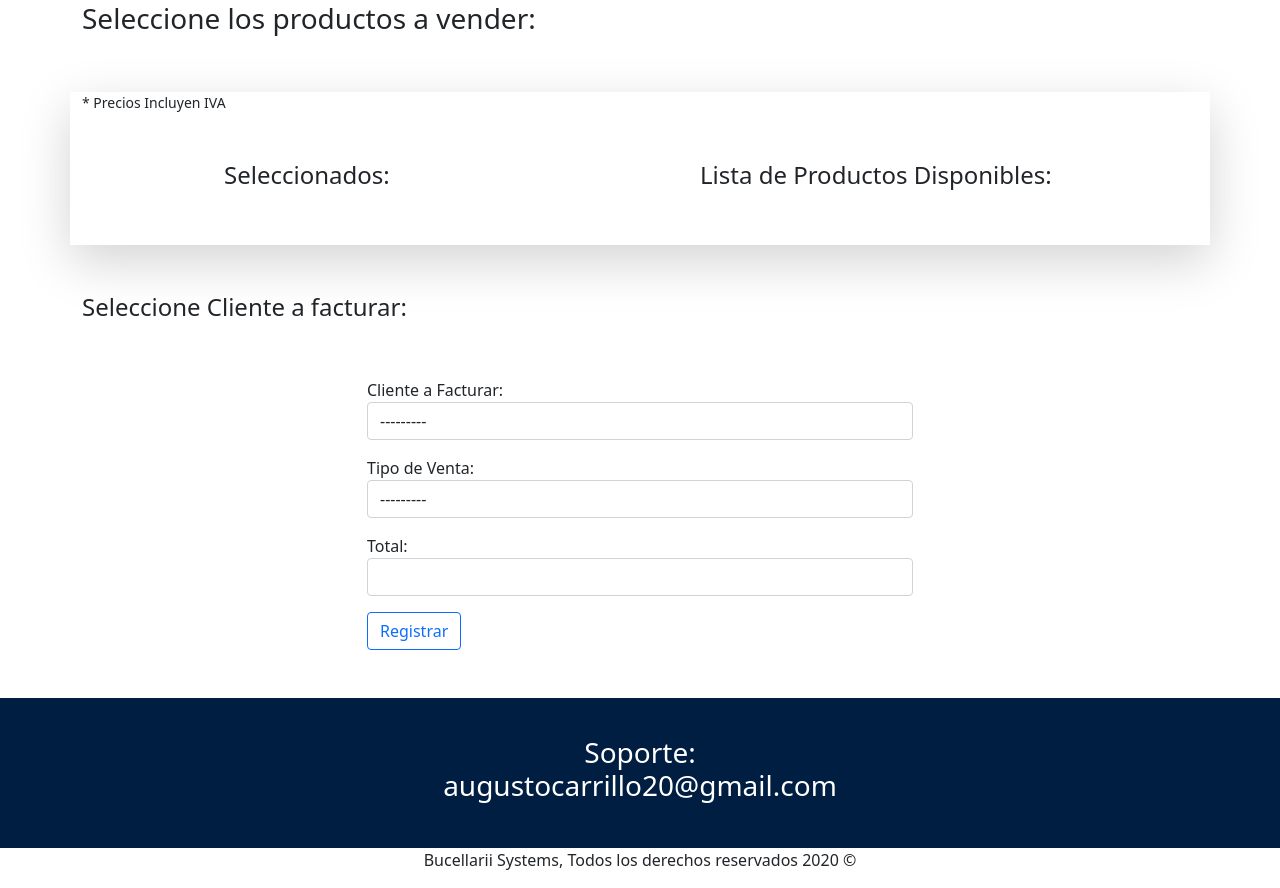
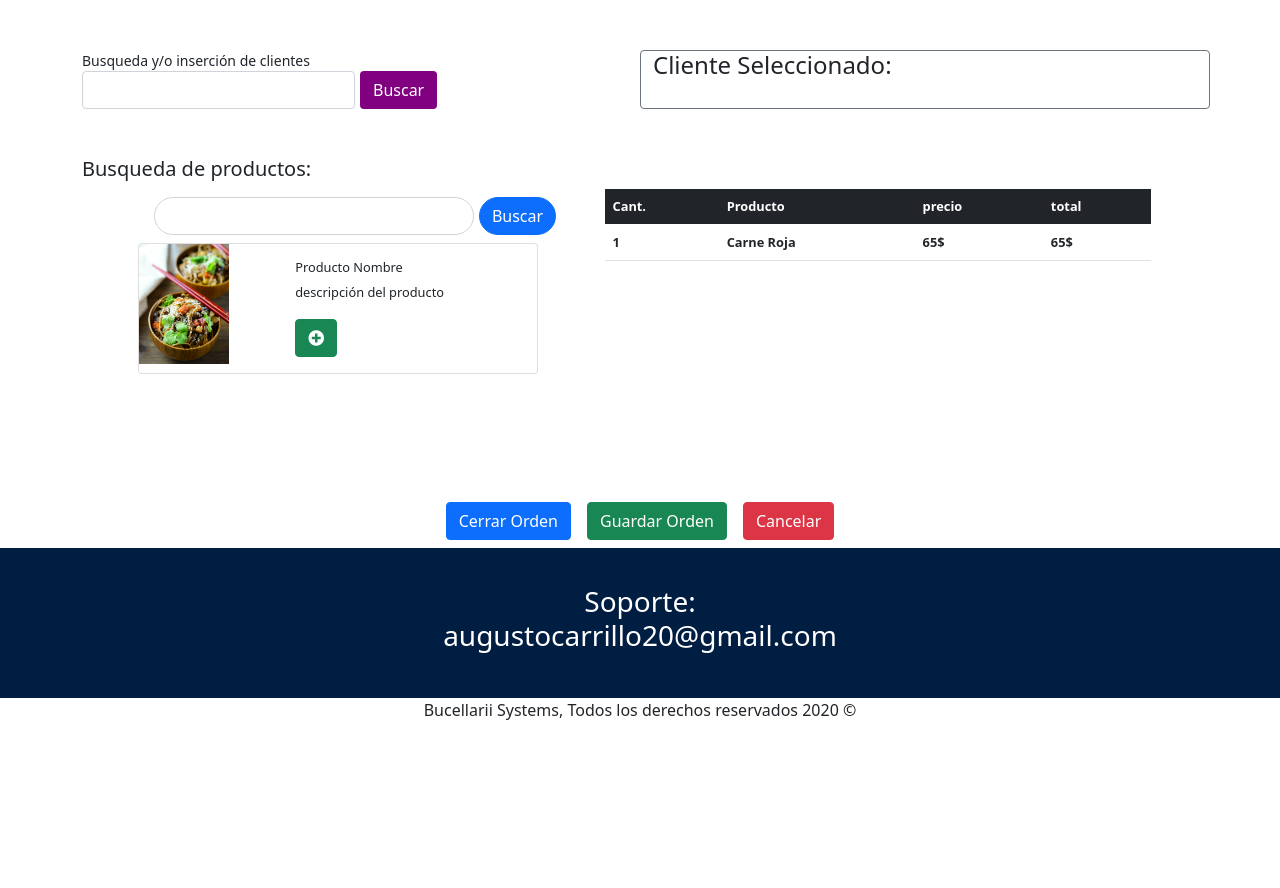
Before and after one commit to Joystickero17/bucellarii, a Django app: page /ventas/insert in a window 1280 px wide. Shown: the part 104-992 px from the top of the page. After the commit the page ends 824 px from the top, so only its background shows below. Run offline with Django 3.2, Linux system fonts and the light colour scheme; data that the repository does not hold is empty; some libraries are stand-ins or nearby versions.

Commit message:
modificación de la interfaz de facturación

```diff
--- a/aerarium/urls.py
+++ b/aerarium/urls.py
@@ -16,7 +16,12 @@ Including another URLconf
 from django.contrib import admin
 from django.urls import path
 import core.views as views
+
+ASYNC_PREFIX = "async/"
+
 urlpatterns = [
+    #Async Views
+    path(ASYNC_PREFIX + "clients", views.ClientsAsyncView.as_view(), name="async_clients"),
     path('admin/', admin.site.urls),
     path("", views.InicioEsp.as_view(), name="index"),
     path("productos", views.ProductView.as_view(), name="productos"),
--- a/core/models.py
+++ b/core/models.py
@@ -60,7 +60,7 @@ class Producto(models.Model):
         return super().save(*args,**kwargs)
 
 class TipoVenta(models.Model):
-    name = models.CharField(max_length=120)
+    nomen = models.CharField(max_length=120)
     def __str__(self):
         return self.name
 
--- a/core/static/css/auxiliary.css
+++ b/core/static/css/auxiliary.css
@@ -15,3 +15,41 @@
 tr:hover{
     cursor: pointer;
 }
+
+input.search_product{
+    width: 20rem;
+    margin-right: 5px;
+}
+
+.responsive-text{
+    font-size: 1vw;
+}
+
+.img-product-search{
+
+    max-height: 120px;
+}
+
+.billing-list{
+    width: 5vw;
+}
+
+.card-size-fix{
+    width: 25rem;
+}
+
+.product-list-search{
+    overflow-y: scroll;
+    max-height: 300px;
+}
+.client-list-search{
+    overflow-y: scroll;
+    max-height: 300px;
+}
+
+.btn-purple{
+    background-color: purple;
+    color: white;
+    margin-left: 5px;
+    height: 38px;
+}
--- a/core/static/js/pass-info.js
+++ b/core/static/js/pass-info.js
@@ -1,3 +1,4 @@
+/* esto es para hacer funcionar los modales */
 function pass_info(table_row){
     let container = document.getElementById("content-destiny");
     let headers = document.getElementById("headers").children;
--- a/core/templates/core/base.html
+++ b/core/templates/core/base.html
@@ -9,6 +9,7 @@
   <title>{{title}}</title>
   <link rel="stylesheet" href="{% static 'css/bootstrap.css' %}" />
   <link rel="stylesheet" href="{% static 'css/auxiliary.css' %}" />
+  <link rel="stylesheet" href="https://use.fontawesome.com/releases/v5.15.2/css/all.css" integrity="sha384-vSIIfh2YWi9wW0r9iZe7RJPrKwp6bG+s9QZMoITbCckVJqGCCRhc+ccxNcdpHuYu" crossorigin="anonymous">
   <link rel="preconnect" href="https://fonts.gstatic.com">
   <link href="https://fonts.googleapis.com/css2?family=Open+Sans:wght@300&display=swap" rel="stylesheet">
 
--- a/core/templates/core/clientes_body_list.html
+++ b/core/templates/core/clientes_body_list.html
@@ -12,5 +12,10 @@
                         <td>{{client.tipo_persona}}</td>
                         <td><button id="btn-modal" onclick="javascript:pass_info(this.parentElement.parentElement)" href="#" data-bs-toggle="modal" data-bs-target="#aviso-borrar" class="btn btn-outline-danger">Borrar</button></td>
                     </tr>
+                {% empty %}
+                <tr>
+                    <td colspan="6"><h3 class="text-center">Sin registros :(</h3></td>
+
+                </tr>
                 {% endfor %}
 {% endblock %}
--- a/core/templates/core/venta_form.html
+++ b/core/templates/core/venta_form.html
@@ -3,72 +3,93 @@
 
 {% block content %}
 <div class="container">
-<div class="row">
-    <h3>Seleccione los productos a vender:</h3>
+    <div class="row mt-5 justify-content-center">
+      <div class="d-flex col-6 align-items-end">
+        <div class="d-flex flex-column mr-2 col-6">
+          <small> Busqueda y/o inserción de clientes</small>
+          <input type="text" class="form-control" name="" id="clients-search">
         </div>
-<div class="row my-5 shadow-lg justify-content-center" >
-        <small>* Precios Incluyen IVA</small>
-        <div id="lista1" class="col-4 m-5">
-        <h4>Seleccionados:</h4>
+        <button class="btn btn-purple" id="clients-search-btn">Buscar</button>
+      </div>
+      <div class="col-6 border border-secondary client-list-search rounded" id="client-list-results">
+        <h4>Cliente Seleccionado:</h4>
 
-        {% for selected in form.instance.productos.all %}
-            {% for product in form.fields.productos.choices %}
-                {% if selected.pk == product.0 %}
-                    <div class="card mb-3" style="max-width: 540px">
-                    <div class="row g-0">
-                        <div class="col-md-4">
-                            <img class="img-fluid" src="{% static 'img/comida1.jpg' %}" alt="..." style="width:5vw;">
-                        </div>
-                        <div class="col-md-8">
-                            <div class="card-body">
-                                <h5 class="card-title" style="font-size:2vh;">{{selected.name}}</h5>
-                                <p hidden id="pk_productos">{{selected.pk}}</p>
-                                <p class="card-text" id="precio" style="font-size:3vh;">{{selected.total}} BsS</p>
       </div>
     </div>
+    <div class="row mt-5 justify-content-center">
+      <h5>Busqueda de productos:</h5>
+        <div class="col-5 product-list-search rounded">
+
+            <div class="d-flex justify-content-center m-2">
+
+                <input type="text" class="form-control search_product rounded-pill" id="products-search">
+                <button class="btn btn-primary rounded-pill" id="products-search-btn">Buscar</button>
+            </div>
+
+            <div class="d-flex flex-column justify-content-center m-2" id="product-list-results">
+
+                <div class="card mb-3 card-size-fix" >
+                    <div class="row d-flex flex-nowrap">
+                      <div class="col-4">
+                        <img src="{% static 'img/comida1.jpg' %}" class="img-product-search" alt="...">
+                      </div>
+                      <div class="col-8">
+                        <div class="card-body">
+                          <h5 class="card-title responsive-text">Producto Nombre</h5>
+                          <p class="card-text responsive-text">descripción del producto</p>
+                          <button class="btn btn-success d-block"><i class="fas fa-plus-circle"></i></button>
                         </div>
                       </div>
-                {% endif %}
-
-            {% endfor %}
-        {% endfor %}
 
                     </div>
-        <div id="lista2" class="col-4 m-5">
-        <h4>Lista de Productos Disponibles:</h4>
-            {% for product in form.productos.field.queryset.all %}
-                {% if not product in form.instance.productos.all %}
-                    <div class="card mb-3" style="max-width: 540px">
-                        <div class="row g-0">
-                            <div class="col-md-4">
-                                <img class="img-fluid" src="{% static 'img/comida1.jpg' %}" alt="..." style="width:5vw;">
                   </div>
-                            <div class="col-md-8">
-                                <div class="card-body">
-                                    <h5 class="card-title" style="font-size:2vh;">{{product.name}}</h5>
-                                    <p hidden id="pk_productos">{{product.pk}}</p>
-                                    <p class="card-text" id="precio" style="font-size:3vh;">{{product.total}} BsS</p>
+
+            </div>
+
+
+        </div>
+        <div class="col-6">
+
+
+            <table class="table table-hover responsive-text">
+                <thead class="table-dark">
+                    <tr>
+                        <th>Cant.</th>
+                        <th>Producto</th>
+                        <th>precio</th>
+                        <th>total</th>
+
+                    </tr>
+                </thead>
+                <tbody>
+                    <tr>
+                        <th>1</th>
+                        <th>Carne Roja</th>
+                        <th>65$</th>
+                        <th>65$</th>
+
+                    </tr>
+                </tbody>
+            </table>
         </div>
     </div>
-                        </div>
-                    </div>
-                {% endif %}
-            {% endfor %}
-        </div>
-    </div>
-    <div class="row">
-        <div class="col-12">
-            <h4>Seleccione Cliente a facturar:</h4>
-        </div>
-    </div>
+
+
     <div class="row my-5 justify-content-center">
 
         <div class="col-6">
-        <form method="post">
+            <!-- <form method="post">
                 {%csrf_token%}
                 {{form.as_p}}
                 <button class="btn btn-outline-primary">Registrar</button>
-        </form>
+            </form> -->
+        </div>
+    </div>
+    <div class="row mt-5">
+        <div class="d-flex justify-content-center">
+          <button class="btn btn-primary m-2">Cerrar Orden</button>
+          <button class="btn btn-success m-2"> Guardar Orden</button>
+          <button class="btn btn-danger m-2">Cancelar</button>
         </div>
     </div>
 </div>
--- a/core/templates/core/ventas_body_list.html
+++ b/core/templates/core/ventas_body_list.html
@@ -19,5 +19,10 @@
                         <!-- Botón de borrado -->
                         <td><button id="btn-modal" onclick="javascript:pass_info(this.parentElement.parentElement)" href="#" data-bs-toggle="modal" data-bs-target="#aviso-borrar" class="btn btn-outline-danger">Borrar</button></td>
                     </tr>
+                {% empty %}
+                <tr>
+                    <td colspan="6"><h3 class="text-center">Sin registros :(</h3></td>
+
+                </tr>
                 {% endfor %}
 {% endblock %}
--- a/core/views.py
+++ b/core/views.py
@@ -5,9 +5,23 @@ from django.views.generic.list import ListView
 from django.views.generic.edit import ModelFormMixin, UpdateView, CreateView
 from core.models import Producto, Cliente, Venta, Categoria
 from .forms import ProductoForm, ClienteForm, VentaForm, CategoryForm
+from django.http import JsonResponse
 
 # Create your views here.
 APPNAME = "core"
+
+class JsonGeneralView(View):
+    model = None
+    def get(self, *args, **kwargs):
+        model_list = list(self.model.objects.all().values())
+
+        return JsonResponse({"object_list":model_list})
+
+class ClientsAsyncView(JsonGeneralView):
+    model = Cliente
+
+class ProductsAsyncView(JsonGeneralView):
+    model = Producto
 
 
 class Base(View):
@@ -134,7 +148,7 @@ class VentasView(VentaData, ExtendedListView):
 
 class CategoriaView(CategoriaData, ExtendedListView):
     paginate_by = 10
-    theaders = ["Cateogoría Padre","Categoría"]
+    theaders = ["Categoría Padre","Categoría"]
 
 
 class ProductView(ProductosData, ExtendedListView):
```
Also changed, not shown: core/static/js/query-clients.js (added). Lines whose indentation alone changed are shown as unchanged.
